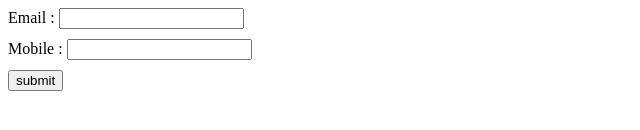
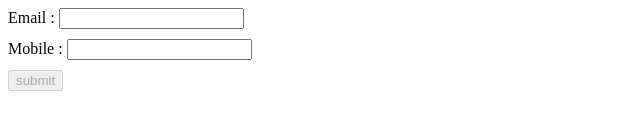
Before and after one commit to bhargavachenna/Employee-Management-System, an Angular app: page /addEmployee in a window 1280 px wide. Shown: the part 208-338 px from the top of the page, without its empty margins (0-640 px from the left). Built offline with nearby package versions, Linux system fonts and the light colour scheme; what angular-in-memory-web-api would draw is missing.

Commit message:
1 file modified

```diff
--- a/src/app/addemployee/addemployee.component.html
+++ b/src/app/addemployee/addemployee.component.html
@@ -1,7 +1,7 @@
 <h3>Add Employee</h3>
 <form #userForm="ngForm" (ngSubmit)="createEmployee()" novalidate>
   <label>Employee Name : </label>
-  <input name="names" id="name" type="text" [(ngModel)]="employee.names">
+  <input #empname="ngModel" name="names" id="name" type="text" [(ngModel)]="employee.names" pattern="[A-Za-z]*" minlength="3" required>
   <div style="height:10px"></div>
   <label>Location : </label>
      <select name="location" id="location" [(ngModel)]="employee.location">
@@ -17,5 +17,5 @@
   <label>Mobile : </label>
     <input name="mobile" id="mobile" type="text" [(ngModel)]="employee.mobile">
   <div style="height:10px"></div>
-  <input id="add" type="submit" value="submit">
+  <input [disabled]="!userForm.form.valid" id="add" type="submit" value="submit">
 </form>
```
